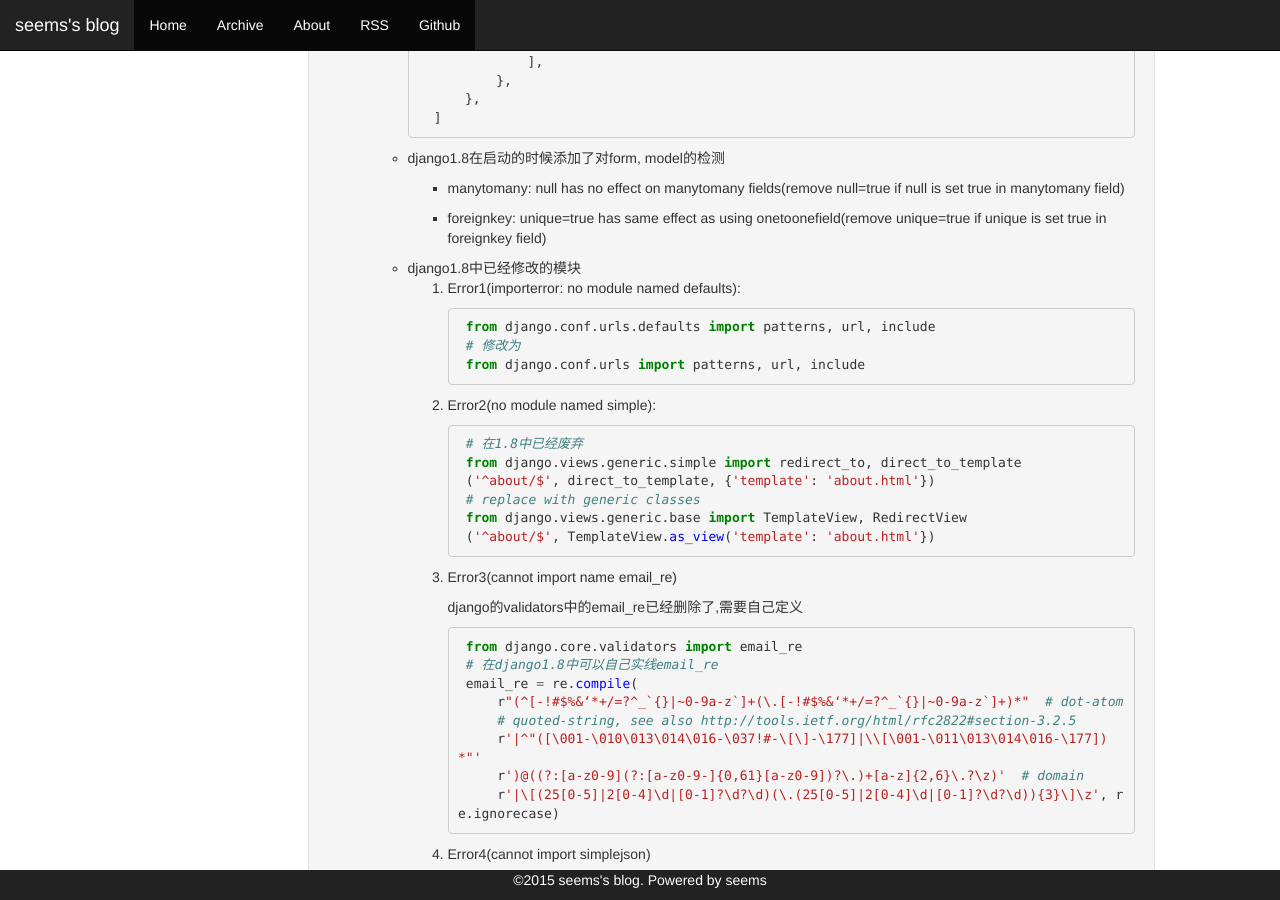
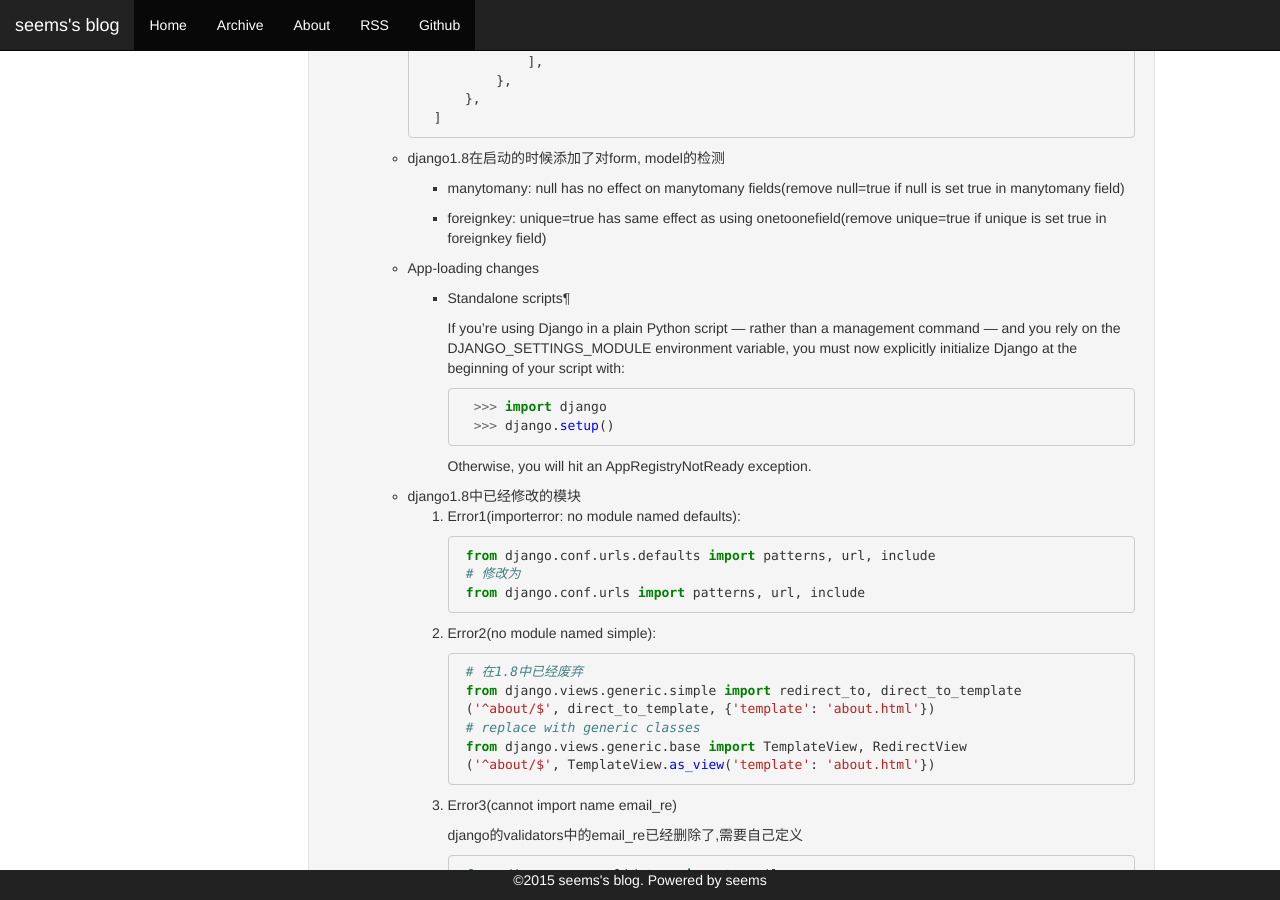
Before and after one commit to Gandalf-Pl/seems, a Jekyll site: the page built from _posts/2015-10-23-django_upgrade.md, in a window 1280 px wide and 900 px high, scrolled down 2215 px. Built offline with Jekyll 4.4.1, drawn with Linux system fonts in a browser that asks for light colours; Markdown is read by kramdown in place of the engine named in the settings.

Commit message:
upgrade django

```diff
--- a/_posts/2015-10-23-django_upgrade.md
+++ b/_posts/2015-10-23-django_upgrade.md
@@ -140,6 +140,21 @@
 
         - foreignkey: unique=true has same effect as using onetoonefield(remove unique=true if unique is set true in foreignkey field)
 
+    + App-loading changes
+
+        - Standalone scripts¶
+
+            If you’re using Django in a plain Python script — rather than a management command —
+            and you rely on the DJANGO_SETTINGS_MODULE environment variable, you must now explicitly
+            initialize Django at the beginning of your script with:
+
+            ~~~python
+            >>> import django
+            >>> django.setup()
+            ~~~
+
+            Otherwise, you will hit an AppRegistryNotReady exception.
+
     + django1.8中已经修改的模块
         1. Error1(importerror: no module named defaults):
 
```
